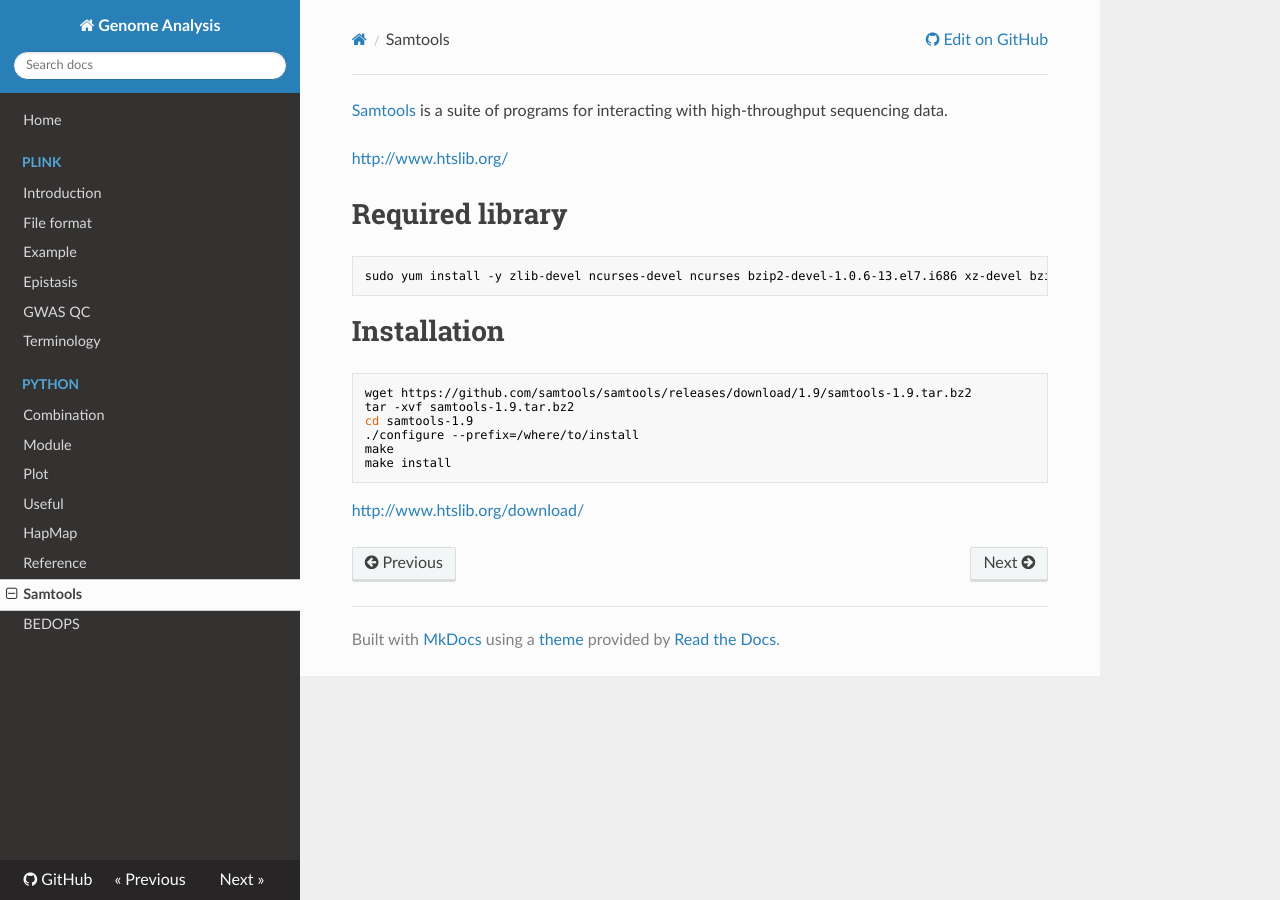
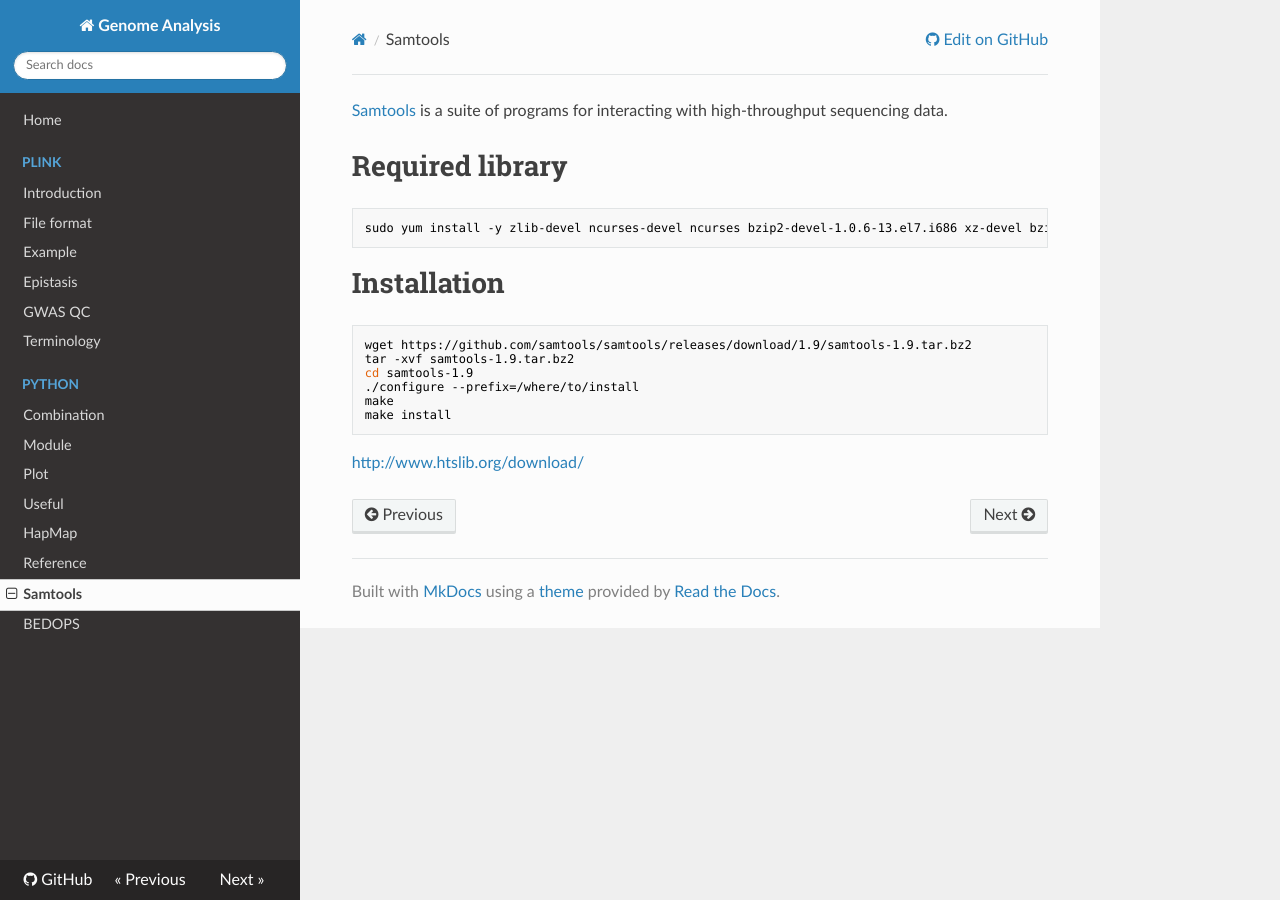
Before and after one commit to WonyoungCho/plink, an MkDocs documentation site: the page built from docs/samtools_int.md, in a window 1280 px wide. Built offline with MkDocs 1.6.1, drawn with Linux system fonts in a browser that asks for light colours; nearby versions of some CDN libraries; old or Windows-style settings are respelled for this version of MkDocs.

Commit message:
Update samtools_int.md

````diff
--- a/docs/samtools_int.md
+++ b/docs/samtools_int.md
@@ -1,6 +1,4 @@
 [Samtools](http://www.htslib.org/) is a suite of programs for interacting with high-throughput sequencing data.
-
-<http://www.htslib.org/>
 
 # Required library
 ```
````
